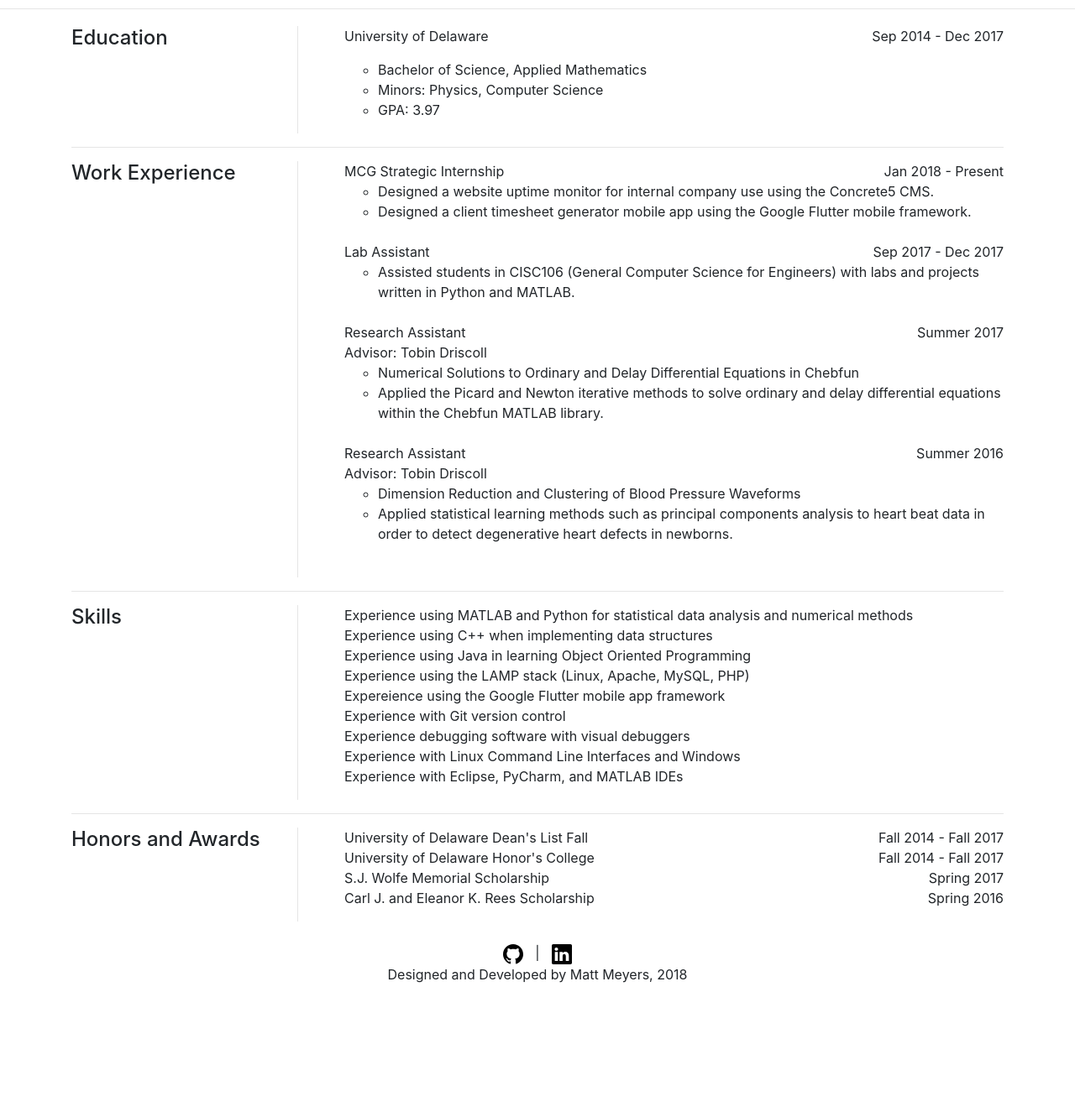
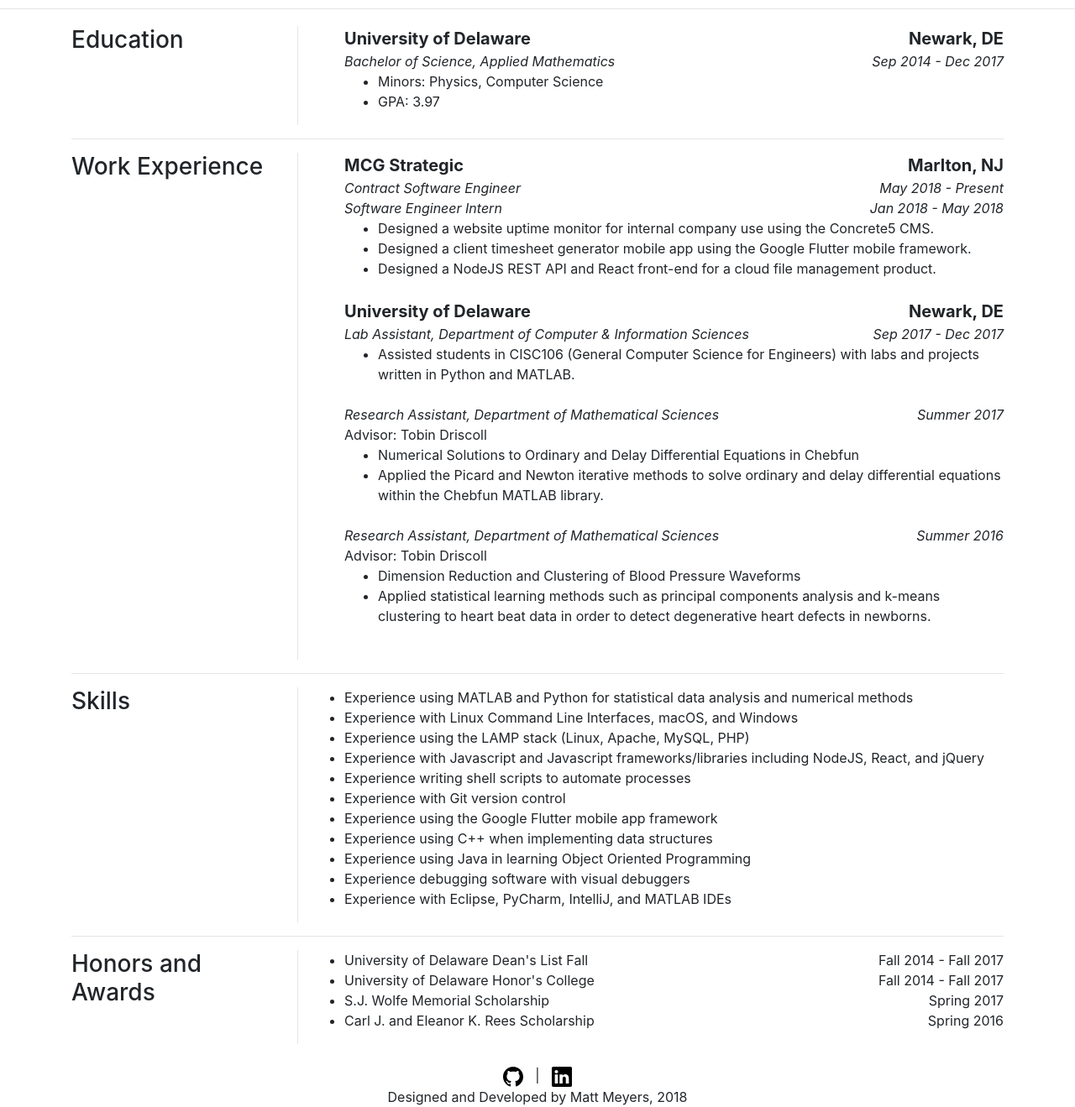
Before and after one commit to mattmeyers/MM_Website, a Flask app: page /resume in a window 1280 px wide. Shown: the part 66-1385 px from the top of the page at 84% size. Before the commit the page ends 1237 px from the top, so only its background shows below. Run offline with Flask 2, Linux system fonts and the light colour scheme; some libraries are stand-ins or nearby versions.

Commit message:
Added MCG projects and updated resume info and styling.

```diff
--- a/mm_website/static/StyleSheets/style.css
+++ b/mm_website/static/StyleSheets/style.css
@@ -48,7 +48,11 @@ body {
 }
 
 li li{
-  list-style-type: circle;
+  list-style-type: disc;
+}
+
+#resume .listItems li{
+  list-style-type: disc;
 }
 
 .resume-category{
@@ -65,4 +69,18 @@ li li{
 
 .Social-Link{
   width: 1.5em;
+  padding-bottom: 5px;
+  padding-top: 20px;
 }
+
+#projects h1{
+  margin: 20px auto;
+}
+
+.Below-Images{
+  margin-top: 10px;
+}
+
+.Below-Images img{
+  height: 100px;
+}
--- a/mm_website/templates/about.html
+++ b/mm_website/templates/about.html
@@ -4,7 +4,7 @@
     <div class="row" id="About-Block">
       <div class="col-6 offset-3 text-center" >
           <p>
-            Hey, I'm Matt and this is my personal website.  I graduated from the University of Delaware where I studied applied mathematics, computer science, and physics.  I was involved in two summer research projects based around data analysis and numerical methods using MATLAB.  Lately I've been working at MCG Strategic where I have been learning about web development.  Check my projects page for more info.  Also, feel free to check out my GitHub for some examples of code that I have written.
+            Hey, I'm Matt and this is my personal website.  I graduated December 2017 from the University of Delaware where I studied applied mathematics, computer science, and physics.  I was involved in two summer research projects based around data analysis and numerical methods using MATLAB.  Lately I've been working at MCG Strategic where I have been learning about web development.  Check my projects page for more info.  Also, feel free to check out my GitHub for some examples of code that I have written.
           </p>
       </div>
     </div>
--- a/mm_website/templates/footer.html
+++ b/mm_website/templates/footer.html
@@ -1,7 +1,7 @@
 <div id="footer">
-  <a href="https://github.com/mattmeyers" target="_blank"><img src="{{url_for('static', filename='Images/Github.svg')}}" class="Social-Link"/></a>
-  <span style="padding: 0px 10px;">|</span>
-  <a href="https://www.linkedin.com/in/matt-meyers/" target="_blank"><img src="{{url_for('static', filename='Images/LinkedIn.svg')}}" class="Social-Link"/></a>
+  <a href="https://github.com/mattmeyers" target="_blank" class="Social-Link"><img src="{{url_for('static', filename='Images/Github.svg')}}" style="width: 1.5em;"/></a>
+  <span class="Social-Link" style="padding: 0px 10px;">|</span>
+  <a href="https://www.linkedin.com/in/matt-meyers/" target="_blank" class="Social-Link"><img src="{{url_for('static', filename='Images/LinkedIn.svg')}}" style="width: 1.5em;"/></a>
   <br/>
   <span>Designed and Developed by Matt Meyers, 2018</span>
 </div>
--- a/mm_website/templates/resume.html
+++ b/mm_website/templates/resume.html
@@ -6,19 +6,24 @@
   <div class="col-12" id="resume">
     <div class="row">
       <div class="col-3 resume-category">
-        <h4>Education</h4>
+        <h3>Education</h3>
       </div>
       <div class="col-9">
         <ul>
           <li>
-            <p style="text-align: left;">
-              University of Delaware
-              <span style="float: right;">Sep 2014 - Dec 2017</span>
-            </p>
+            <span style="text-align: left; font-size: 1.25em;">
+              <b>University of Delaware</b>
+              <span style="float: right;"><b>Newark, DE</b></span>
+            </span>
+          </li>
+          <li>
+            <span style="text-align: left;">
+              <em>Bachelor of Science, Applied Mathematics</em>
+              <span style="float: right;"><em>Sep 2014 - Dec 2017</em></span>
+            </span>
           </li>
           <li>
             <ul>
-              <li>Bachelor of Science, Applied Mathematics</li>
               <li>Minors: Physics, Computer Science</li>
               <li>GPA: 3.97</li>
             </ul>
@@ -29,27 +34,46 @@
     <hr>
     <div class="row">
       <div class="col-3 resume-category">
-        <h4>Work Experience</h4>
+        <h3>Work Experience</h3>
       </div>
       <div class="col-9">
         <ul>
           <li>
+            <span style="text-align: left; font-size: 1.25em;">
+              <b>MCG Strategic</b>
+              <span style="float: right;"><b>Marlton, NJ</b></span>
+            </span>
+          </li>
+          <li>
             <span style="text-align: left;">
-              MCG Strategic Internship
-              <span style="float: right;">Jan 2018 - Present</span>
+              <em>Contract Software Engineer</em>
+              <span style="float: right;"><em>May 2018 - Present</em></span>
+            </span>
+          </li>
+          <li>
+            <span style="text-align: left;">
+              <em>Software Engineer Intern</em>
+              <span style="float: right;"><em>Jan 2018 - May 2018</em></span>
             </span>
           </li>
           <li>
             <ul>
               <li>Designed a website uptime monitor for internal company use using the Concrete5 CMS.</li>
               <li>Designed a client timesheet generator mobile app using the Google Flutter mobile framework.</li>
+              <li>Designed a NodeJS REST API and React front-end for a cloud file management product.</li>
             </ul>
           </li>
           <br>
           <li>
+            <span style="text-align: left; font-size: 1.25em;">
+              <b>University of Delaware</b>
+              <span style="float: right;"><b>Newark, DE</b></span>
+            </span>
+          </li>
+          <li>
             <span style="text-align: left;">
-              Lab Assistant
-              <span style="float: right;">Sep 2017 - Dec 2017</span>
+              <em>Lab Assistant, Department of Computer &amp; Information Sciences</em>
+              <span style="float: right;"><em>Sep 2017 - Dec 2017</em></span>
             </span>
           </li>
           <li>
@@ -60,8 +84,8 @@
           <br>
           <li>
             <span style="text-align: left;">
-              Research Assistant
-              <span style="float: right;">Summer 2017</span>
+              <em>Research Assistant, Department of Mathematical Sciences</em>
+              <span style="float: right;"><em>Summer 2017</em></span>
             </span>
           </li>
           <li>Advisor: Tobin Driscoll</li>
@@ -74,15 +98,15 @@
           <br>
           <li>
             <span style="text-align: left;">
-              Research Assistant
-              <span style="float: right;">Summer 2016</span>
+              <em>Research Assistant, Department of Mathematical Sciences</em>
+              <span style="float: right;"><em>Summer 2016</em></span>
             </span>
           </li>
           <li>Advisor: Tobin Driscoll</li>
           <li>
             <ul>
               <li>Dimension Reduction and Clustering of Blood Pressure Waveforms</li>
-              <li>Applied statistical learning methods such as principal components analysis to heart beat data in order to detect degenerative heart defects in newborns.</li>
+              <li>Applied statistical learning methods such as principal components analysis and k-means clustering to heart beat data in order to detect degenerative heart defects in newborns.</li>
             </ul>
           </li>
           <br>
@@ -92,28 +116,30 @@
     <hr>
     <div class="row">
       <div class="col-3 resume-category">
-        <h4>Skills</h4>
+        <h3>Skills</h3>
       </div>
-      <div class="col-9">
+      <div class="col-9 listItems">
         <ul>
           <li>Experience using MATLAB and Python for statistical data analysis and numerical methods</li>
+          <li>Experience with Linux Command Line Interfaces, macOS, and Windows</li>
+          <li>Experience using the LAMP stack (Linux, Apache, MySQL, PHP)</li>
+          <li>Experience with Javascript and Javascript frameworks/libraries including NodeJS, React, and jQuery</li>
+          <li>Experience writing shell scripts to automate processes</li>
+          <li>Experience with Git version control</li>
+          <li>Experience using the Google Flutter mobile app framework</li>
           <li>Experience using C++ when implementing data structures</li>
           <li>Experience using Java in learning Object Oriented Programming</li>
-          <li>Experience using the LAMP stack (Linux, Apache, MySQL, PHP)</li>
-          <li>Expereience using the Google Flutter mobile app framework</li>
-          <li>Experience with Git version control</li>
           <li>Experience debugging software with visual debuggers</li>
-          <li>Experience with Linux Command Line Interfaces and Windows</li>
-          <li>Experience with Eclipse, PyCharm, and MATLAB IDEs</li>
+          <li>Experience with Eclipse, PyCharm, IntelliJ, and MATLAB IDEs</li>
         </ul>
       </div>
     </div>
     <hr>
     <div class="row">
       <div class="col-3 resume-category">
-        <h4>Honors and Awards</h4>
+        <h3>Honors and Awards</h3>
       </div>
-      <div class="col-9">
+      <div class="col-9 listItems">
         <ul>
           <li>University of Delaware Dean's List Fall <span style="float: right;">Fall 2014 - Fall 2017</span></li>
           <li>University of Delaware Honor's College <span style="float: right;">Fall 2014 - Fall 2017</span></li>
```
Also changed, not shown: mm_website/templates/projects.html (+75 -5 lines), mm_website/static/Images/TimesheetsMobile1.png (added), mm_website/static/Images/TimesheetsMobile2.png (added), mm_website/static/Images/TimesheetsMobile3.png (added), mm_website/static/Images/TimesheetsMobile4.png (added), mm_website/static/Images/TimesheetsMobile5.png (added).
